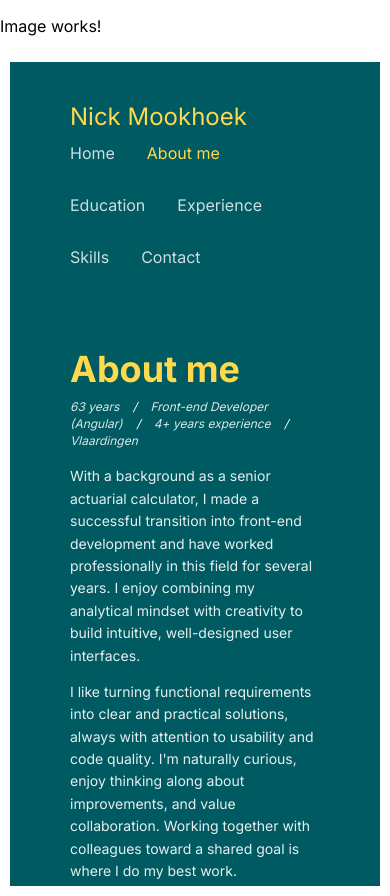
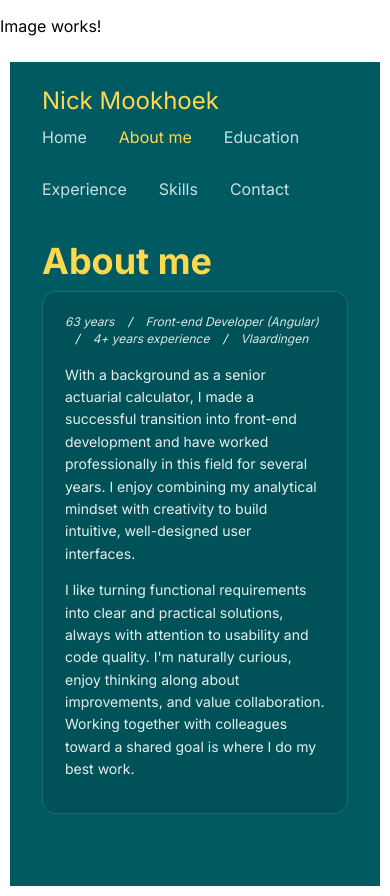
Before and after one commit to Nick-M63/resume, an Angular app: page /about in a window 390 px wide. Built offline with nearby package versions, Linux system fonts and the light colour scheme.

Commit message:
Finished the Experience component

```diff
--- a/src/app/content/about/about.component.css
+++ b/src/app/content/about/about.component.css
@@ -7,6 +7,13 @@ h1 {
   font-size: clamp(42px, 6vw, 68px);
   color: #ffd84d;
   margin: 0 0 30px;
+}
+
+.about {
+  padding: 22px 22px 18px;
+  border: 1px solid rgba(255, 255, 255, 0.12);
+  border-radius: 14px;
+  background: rgba(0, 0, 0, 0.08);
 }
 
 .info {
@@ -35,16 +42,19 @@ h1 {
 
 @media (max-width: 1366px), (max-height: 800px) {
   .container {
-    margin: 20px 36px;
+    margin: 20px 48px;
   }
+
   h1 {
     font-size: clamp(34px, 5vw, 56px);
     margin-bottom: 24px;
   }
+
   .info {
     font-size: 13px;
     margin-bottom: 30px;
   }
+
   .story p {
     font-size: 16.5px;
     line-height: 1.65;
--- a/src/app/content/about/about.component.html
+++ b/src/app/content/about/about.component.html
@@ -1,5 +1,6 @@
 <div class="container">
   <h1>About me</h1>
+  <div class="about">
     <div class="info">
       {{ age }} <span class="divider">/</span> {{ profession }} <span class="divider">/</span>
       {{ experience }} <span class="divider">/</span> {{ city }}
@@ -7,8 +8,8 @@
     <div class="story">
       <p>
         With a background as a senior actuarial calculator, I made a successful transition into
-      front-end development and have worked professionally in this field for several years. I enjoy
-      combining my analytical mindset with creativity to build intuitive, well-designed user
+        front-end development and have worked professionally in this field for several years. I
+        enjoy combining my analytical mindset with creativity to build intuitive, well-designed user
         interfaces.
       </p>
 
@@ -20,3 +21,4 @@
       </p>
     </div>
   </div>
+</div>
--- a/src/app/content/content.component.css
+++ b/src/app/content/content.component.css
@@ -5,6 +5,8 @@
   color: white;
   padding: 40px 60px;
   box-sizing: border-box;
+  display: flex;
+  flex-direction: column;
   overflow: hidden;
 }
 
@@ -45,11 +47,25 @@
 
 .content {
   flex: 1;
-  display: block;
-  margin-top: 80px;
+  margin-top: 40px;
+  overflow: hidden;
 }
 
 .content > * {
   max-width: 900px;
   margin: 0;
 }
+
+@media (max-width: 1366px), (max-height: 800px) {
+  .home {
+    padding: 24px 32px;
+  }
+  .content {
+    overflow-y: auto;
+    scrollbar-width: none;
+    -ms-overflow-style: none;
+  }
+  .content::-webkit-scrollbar {
+    display: none;
+  }
+}
--- a/src/app/content/education/education.component.css
+++ b/src/app/content/education/education.component.css
@@ -7,6 +7,13 @@ h1 {
   font-size: clamp(42px, 6vw, 68px);
   color: #ffd84d;
   margin: 0 0 30px;
+}
+
+.education {
+  padding: 22px 22px 18px;
+  border: 1px solid rgba(255, 255, 255, 0.12);
+  border-radius: 14px;
+  background: rgba(0, 0, 0, 0.08);
 }
 
 .info {
@@ -60,12 +67,14 @@ h3 {
 
 @media (max-width: 1366px), (max-height: 800px) {
   .container {
-    margin: 20px 36px;
+    margin: 20px 48px;
   }
+
   h1 {
     font-size: clamp(34px, 5vw, 56px);
     margin-bottom: 24px;
   }
+
   .info {
     font-size: 13px;
     margin-bottom: 30px;
@@ -76,21 +85,26 @@ h3 {
   .container {
     margin: 0px;
   }
+
   h1 {
     font-size: 36px;
     margin-bottom: 8px;
   }
+
   .info {
     font-size: 12px;
     line-height: 1.4;
     margin-bottom: 16px;
   }
+
   .study + .study {
     margin-top: 24px;
   }
+
   .title {
     font-size: 15px;
   }
+
   .meta {
     font-size: 12px;
   }
--- a/src/app/content/education/education.component.html
+++ b/src/app/content/education/education.component.html
@@ -1,5 +1,6 @@
 <div class="container">
   <h1>Education</h1>
+  <div class="education">
     <div class="info">
       <p>5+ years studying and building with code</p>
     </div>
@@ -21,3 +22,4 @@
       </div>
     </div>
   </div>
+</div>
--- a/src/app/content/experience/experience.component.css
+++ b/src/app/content/experience/experience.component.css
@@ -1,6 +1,6 @@
 .container {
   margin: 30px 60px;
-  max-width: 100%;
+  max-width: 980px;
 }
 
 h1 {
@@ -71,7 +71,7 @@ h6 {
 
 @media (max-width: 1366px), (max-height: 800px) {
   .container {
-    margin: 18px 32px;
+    margin: 18px 48px;
     max-width: 900px;
   }
 
@@ -111,3 +111,32 @@ h6 {
     margin-top: 6px;
   }
 }
+
+@media (max-width: 768px) {
+  .container {
+    margin: 0px;
+  }
+
+  h1 {
+    font-size: 36px;
+    margin-bottom: 8px;
+  }
+
+  h6 {
+    font-size: 20px;
+  }
+
+  .info {
+    font-size: 12px;
+    line-height: 1.4;
+    margin-bottom: 16px;
+  }
+
+  .label {
+    font-size: 14px;
+  }
+
+  .textbox {
+    font-size: 13px;
+  }
+}
--- a/src/app/content/experience/experience.component.ts
+++ b/src/app/content/experience/experience.component.ts
@@ -10,7 +10,7 @@ export class ExperienceComponent {
   TrackOnlineResponsibilities: string[] = [
     'Developing and maintaining the front-end of an Angular application',
     'Building user-friendly, responsive interfaces with a focus on usability and maintainability',
-    'Contributing to functional improvements within the TrackOnline platform',
+    'Contributing to software solutions for the TrackOnline platform in collaboration with the team',
     'Collaborating with back-end developers on data integration and performance',
   ];
 
--- a/src/app/content/home/home.component.css
+++ b/src/app/content/home/home.component.css
@@ -26,9 +26,11 @@
   .text {
     padding-top: 80px;
   }
+
   .intro {
     font-size: 32px;
   }
+
   .text h1 {
     font-size: 72px;
   }
@@ -39,13 +41,16 @@
     padding-top: 0px;
     padding-left: 0px;
   }
+
   .intro {
     font-size: 28px;
   }
+
   .text h1 {
     font-size: 48px;
     line-height: 1.1;
   }
+
   .subtitle {
     font-size: 14px;
   }
```
Lines whose indentation alone changed are shown as unchanged.
